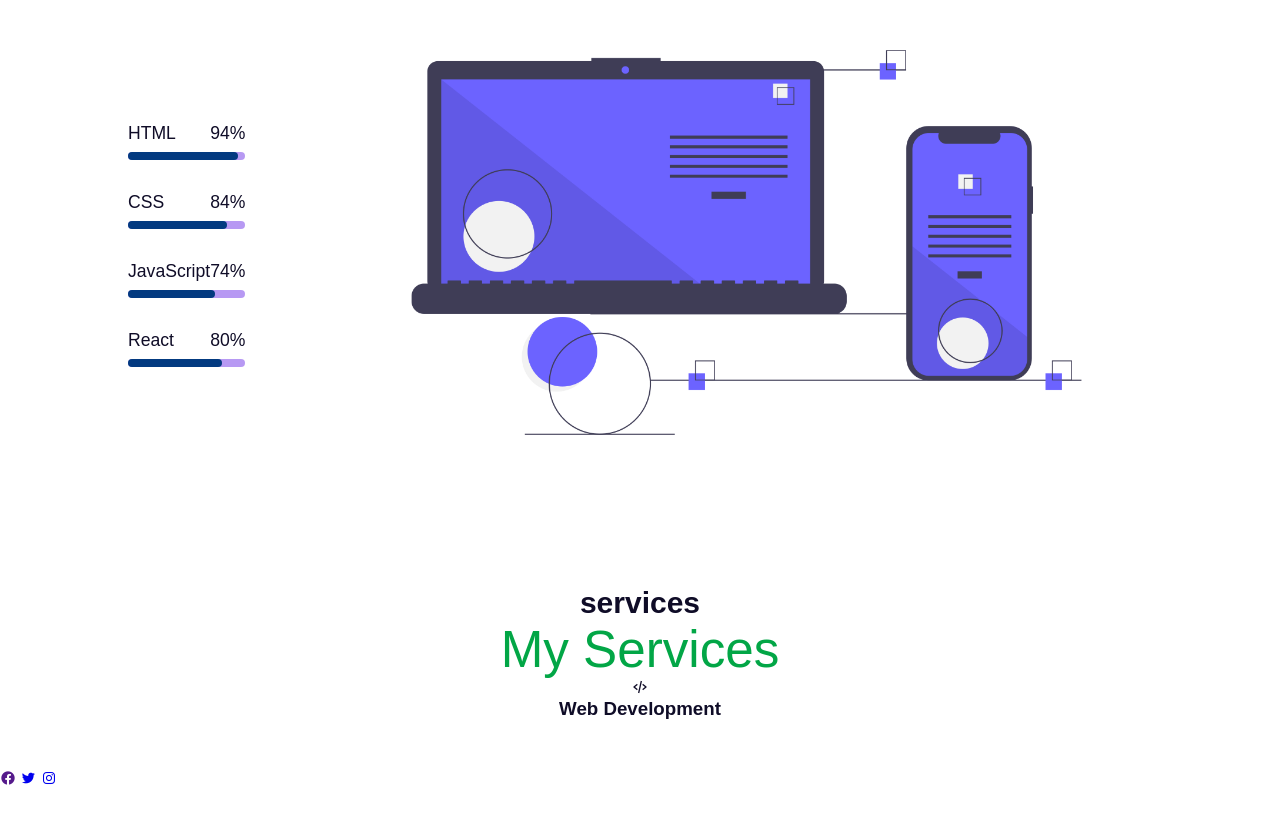
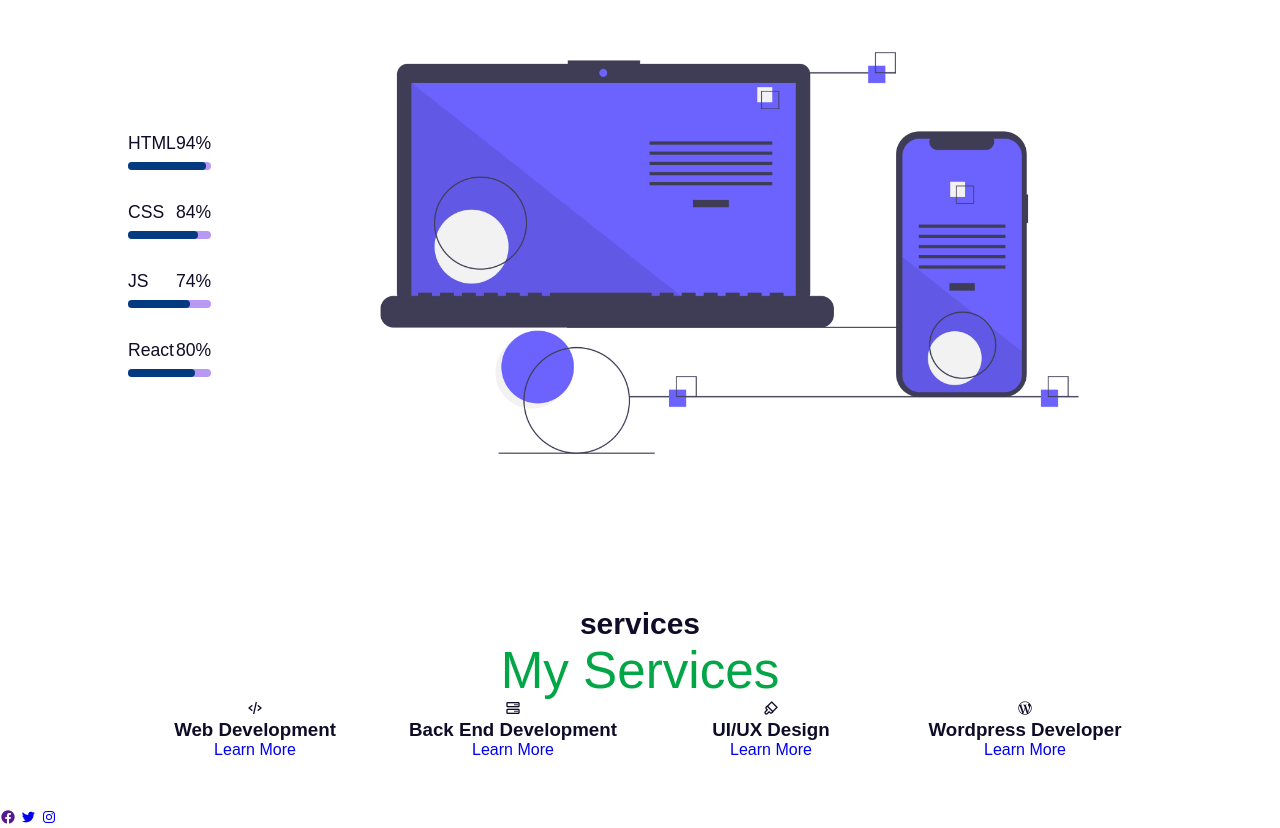
Before and after one commit to maroreigns/Dev-Maro, a plain HTML site: page index.html in a window 1280 px wide. Shown: the part 1886-2714 px from the top of the page. Before the commit the page ends 2675 px from the top, so only its background shows below. Drawn offline with nearby package versions, Linux system fonts and the light colour scheme.

Commit message:
Add files via upload

```diff
--- a/index.html
+++ b/index.html
@@ -134,7 +134,7 @@
 
 
                 <div class="bars-box">
-                    <h3>JavaScript</h3>
+                    <h3>JS</h3>
                     <span>74%</span>
                     <div class="light-bar"></div>
                     <div class="percent-bar js-bar"></div>
@@ -173,7 +173,34 @@
             <div class="services-box">
                 <i class="bx bx-code-alt"></i>
                 <h3>Web Development</h3>
+                <a href="#">Learn More</a>
             </div>
+
+            <!---------box-2-->
+
+            <div class="services-box">
+                <i class="bx bx-server"></i>
+                <h3>Back End Development</h3>
+                <a href="#">Learn More</a>
+            </div>
+
+
+            <!------box-3-->
+
+            <div class="services-box">
+                <i class="bx bx-brush"></i>
+                <h3>UI/UX Design</h3>
+                <a href="#">Learn More</a>
+            </div>
+
+            <!-----box-4-->
+
+            <div class="services-box">
+                <i class='bx bxl-wordpress'></i>
+                <h3>Wordpress Developer</h3>
+                <a href="#">Learn More</a>
+            </div>
+
         </div>
 
    </section>
--- a/style.css
+++ b/style.css
@@ -225,3 +225,11 @@ section{
 .react-bar{
     width: 80%;
 }
+
+/* servioces section */
+
+.services-container{
+    display: grid;
+    grid-template-columns: repeat(auto-fit, minmax(200px,auto));
+
+}
```
